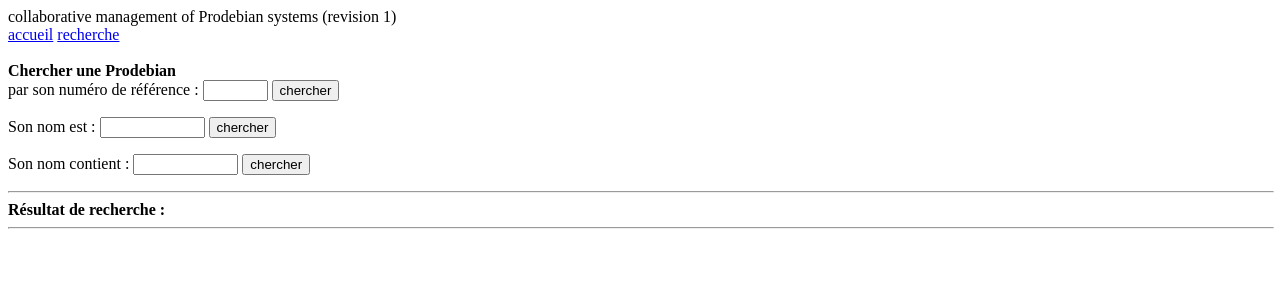
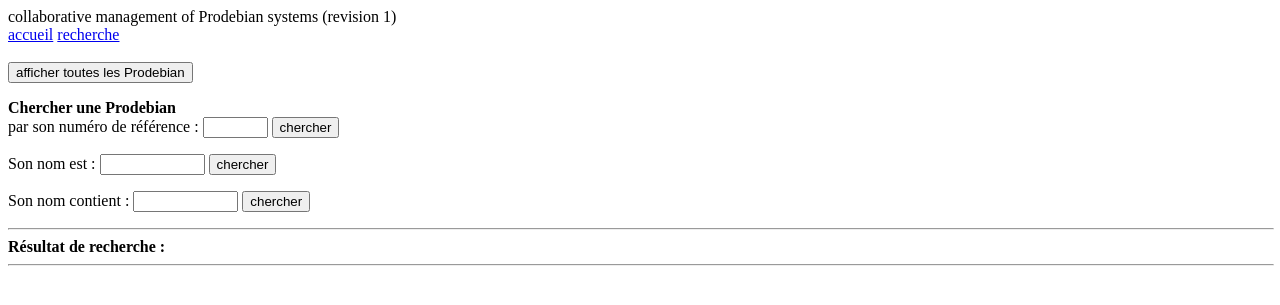
Before and after one commit to ccomb/prodebian, a PHP site: page /findprodebian.php in a window 1280 px wide. Shown: the top 305 px of the page. Run offline with PHP 8.4, Linux system fonts and the light colour scheme; some libraries are stand-ins or nearby versions.

Commit message:
*** empty log message ***

```diff
--- a/deleteprodebian.php
+++ b/deleteprodebian.php
@@ -12,7 +12,7 @@ if((int)$_SESSION['id_prodebian']==0) goto_page("findprodebian.php");
 // CONFIRM THE DELETION
 if(!isset($_POST['confirm'])) {
 	beginpage();
-	print	'Voulez vous réellement effacer cette Prodebian #'.$_SESSION['id_prodebian'].' ?
+	print	'Voulez vous réellement effacer cette Prodebian #'.$_SESSION['id_prodebian'].' ainsi que sa liste de paquets ?
 	<form action="deleteprodebian.php" method="POST">
 		<button name="confirm" value="yes" type="submit">yes</button>
 		<button name="confirm" value="no" type="submit">no</button>
@@ -29,6 +29,8 @@ if($_POST['confirm']=="no") goto_page("prodebian.php?id=".$_SESSION['id_prodebia
 // DELETE THE PRODEBIAN
 if($_POST['confirm']=="yes") {
 	$database = connect_database();
+	$res = pg_query($database, "DELETE FROM package_lists WHERE id_packlist=(SELECT id_packlist FROM prodebians WHERE id_prodebian='".$_SESSION['id_prodebian']."');");
+	if(!$res) goto_page("error.php?why=deleteerror");
 	$res = pg_query($database, "DELETE FROM prodebians WHERE id_prodebian='".$_SESSION['id_prodebian']."';");
 	if(!$res) goto_page("error.php?why=deleteerror");
 	$id_prodebian=$_SESSION['id_prodebian'];
--- a/findprodebian.php
+++ b/findprodebian.php
@@ -15,15 +15,19 @@ if(isset($_POST['nameis'])) {
 //PROMPT THE USER
 beginpage();
 print_menu();
+
 print '
-<b>Chercher une Prodebian</b><br />
-<form action="prodebian.php" method="GET">
+<form action="findprodebian.php" method="POST">
+	<button name="namecontains" value="" type="submit">afficher toutes les Prodebian</button>
+</form>
+';
+print '<b>Chercher une Prodebian</b><br />';
+print '<form action="prodebian.php" method="GET">
 	par son numéro de référence :
 	<input type="text" name="id" size="5" maxlength="5" />
 	<button name="find" type="submit">chercher</button>
 </form>
 ';
-
 print '
 <form action="findprodebian.php" method="POST">
 	Son nom est :
@@ -31,7 +35,6 @@ print '
 	<button name="find" type="submit">chercher</button>
 </form>
 ';
-
 print '
 <form action="findprodebian.php" method="POST">
 	Son nom contient :
```
Also changed, not shown: tables.txt (+1 -6 lines), generateprodebian.php (line endings or trailing spaces).
